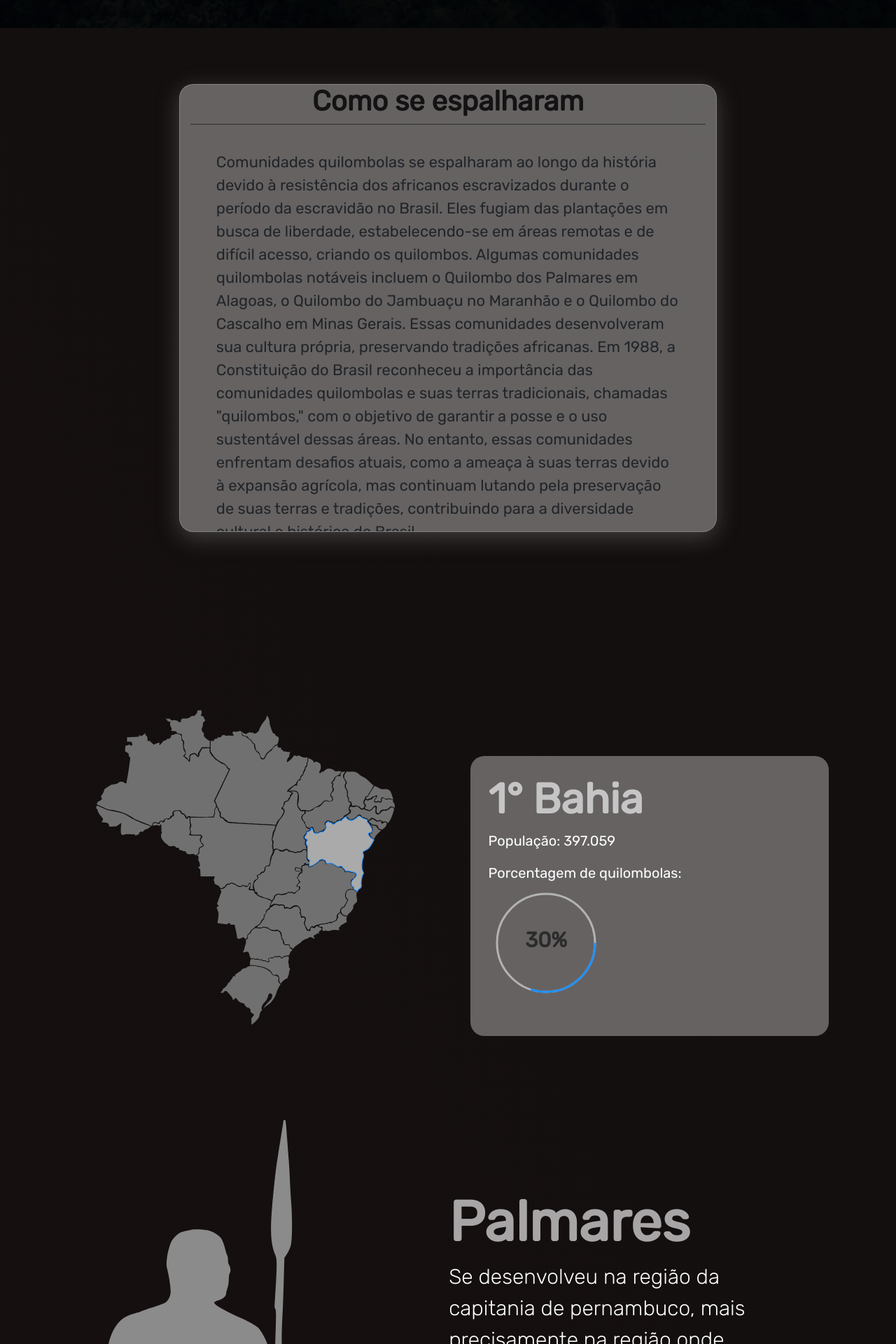
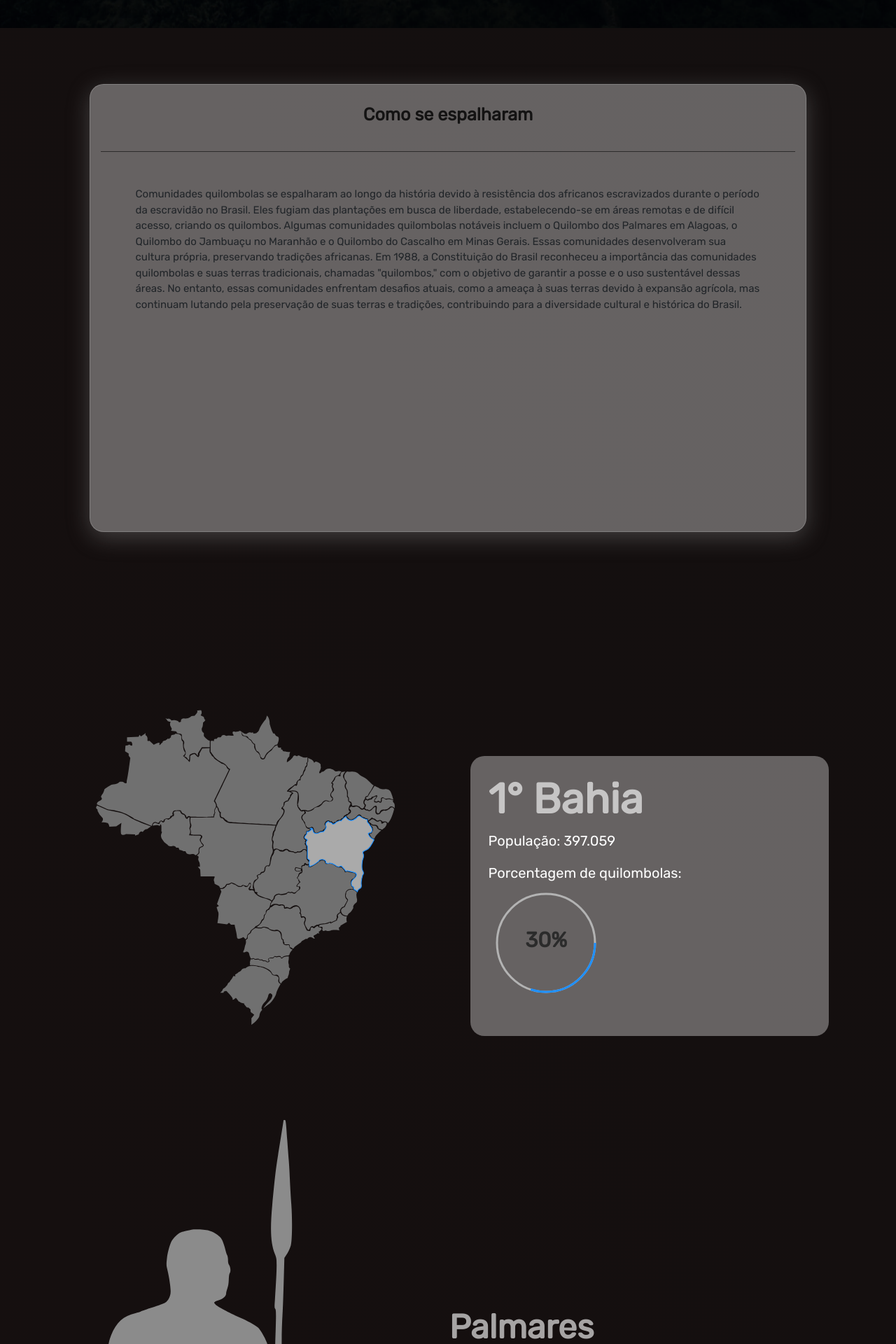
Before and after one commit to K1Melo/pjct-quilombolas, a Vue app: page /lugares in a window 1280 px wide. Shown: the part 760-2680 px from the top of the page at 70% size. Built offline with nearby package versions, Linux system fonts and the light colour scheme; what vue3-particles would draw is missing.

Commit message:
Issue resolved

```diff
--- a/src/components/Locations/MapComp.vue
+++ b/src/components/Locations/MapComp.vue
@@ -317,6 +317,8 @@ export default {
 	display: flex;
 	align-items: center;
 	justify-content: center;
+	height: 100vh;
+	width: 100%;
 }
 
 .map {
@@ -645,35 +647,6 @@ svg {
 	}
 }
 
-@media screen and (max-height: 650px) {
-
-	.map {
-		display: flex;
-		align-items: center;
-		width: 40%;
-	}
-
-	.box {
-		top: 70%;
-	}
-
-	.swiper-slide {
-		padding: 3%;
-		width: 40%;
-		height: 60%;
-
-		h2 {
-			margin-bottom: 15px;
-			font-size: 25px;
-		}
-
-		p {
-			font-size: 20px;
-		}
-	}
-
-
-}
 
 @media screen and (max-width: 613px) {
 
@@ -857,4 +830,35 @@ svg {
 		}
 	}
 }
+
+@media screen and (max-height: 500px) {
+
+.map {
+	display: flex;
+	align-items: center;
+	width: 40%;
+}
+
+.box {
+	top: 90%;
+}
+
+.swiper-slide {
+	padding: 3%;
+	width: 40%;
+	height: 70%;
+
+	h2 {
+		margin-bottom: 15px;
+		font-size: 25px;
+	}
+
+	p {
+		font-size: 20px;
+	}
+}
+
+
+}
+
 </style>
--- a/src/components/Locations/PalmaresComp.vue
+++ b/src/components/Locations/PalmaresComp.vue
@@ -120,7 +120,7 @@
         h2 {
             color: #000;
             line-height: 1;
-            font-size: 5em;
+            font-size: 3em;
         }
 
 
@@ -132,7 +132,7 @@
         margin-top: 2vh;
 
         width: 80%;
-        font-size: 30px;
+        font-size: 20px;
         font-weight: 100;
     }
 }
--- a/src/components/Locations/SpreadComp.vue
+++ b/src/components/Locations/SpreadComp.vue
@@ -60,15 +60,15 @@
 
 .title h2 {
     color: #000000;
-    font-size: 40px;
+    font-size: 30px;
 }
 
 .text {
     width: 90%;
-    font-size: 22px;
+    font-size: 20px;
 }
 
-@media only screen and (max-width: 1000px) {
+@media only screen and (max-width: 1366px) {
 
 
     .container {
@@ -81,7 +81,7 @@
     }
 
     .text {
-        font-size: 18px;
+        font-size: 15px;
     }
 }
 
@@ -96,11 +96,11 @@
     }
 
     .title h2 {
-        font-size: 25px;
+        font-size: 23px;
     }
 
     .text {
-        font-size: 15px;
+        font-size: 13px;
     }
 }
 
--- a/src/components/TheFooter.vue
+++ b/src/components/TheFooter.vue
@@ -323,7 +323,7 @@ nav {
     width: 70%;
     display: flex;
     justify-content: space-evenly;
-    align-items: start;
+    align-items: flex-start;
 
     a {
         margin-bottom: 10px;
```
